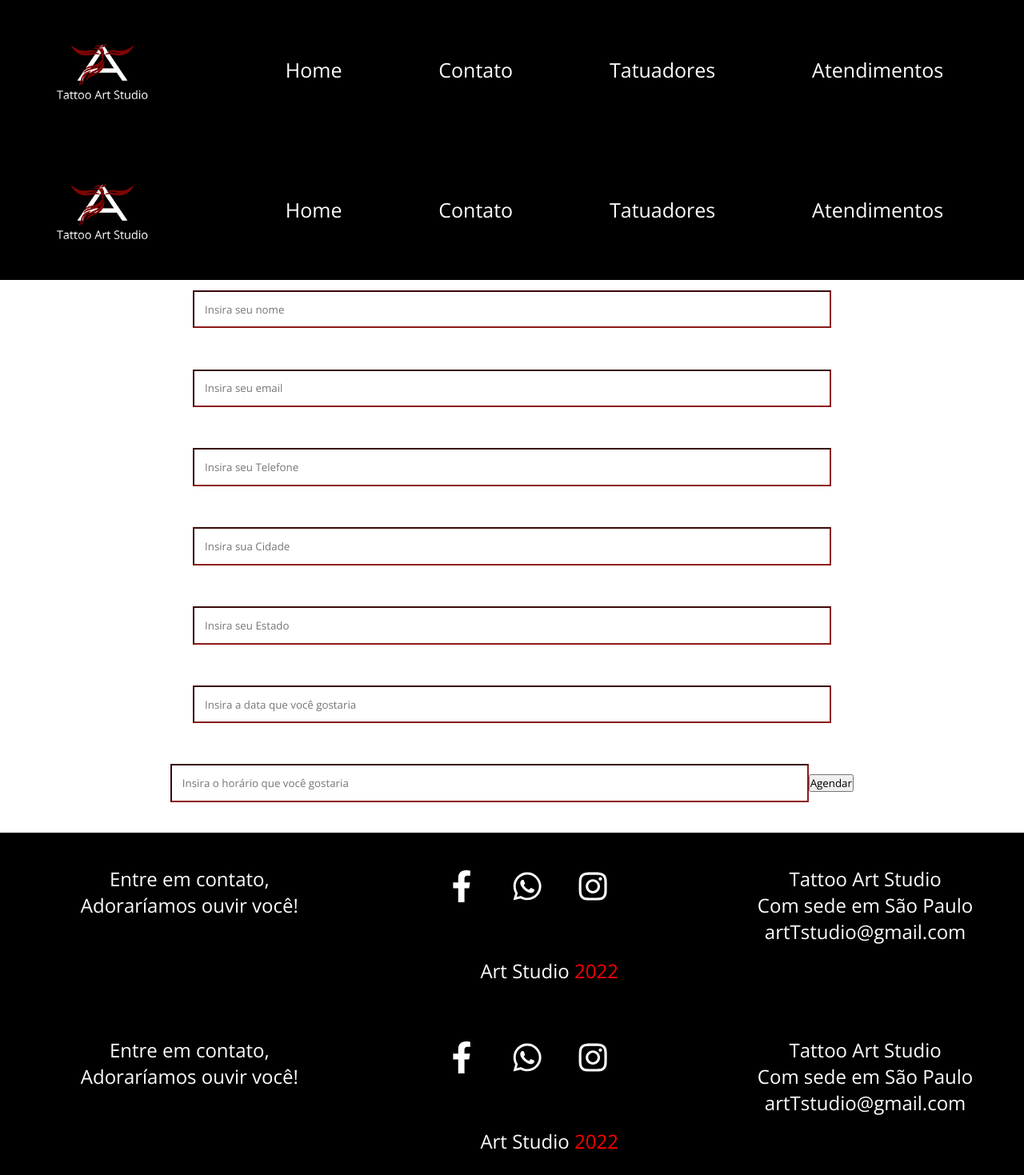
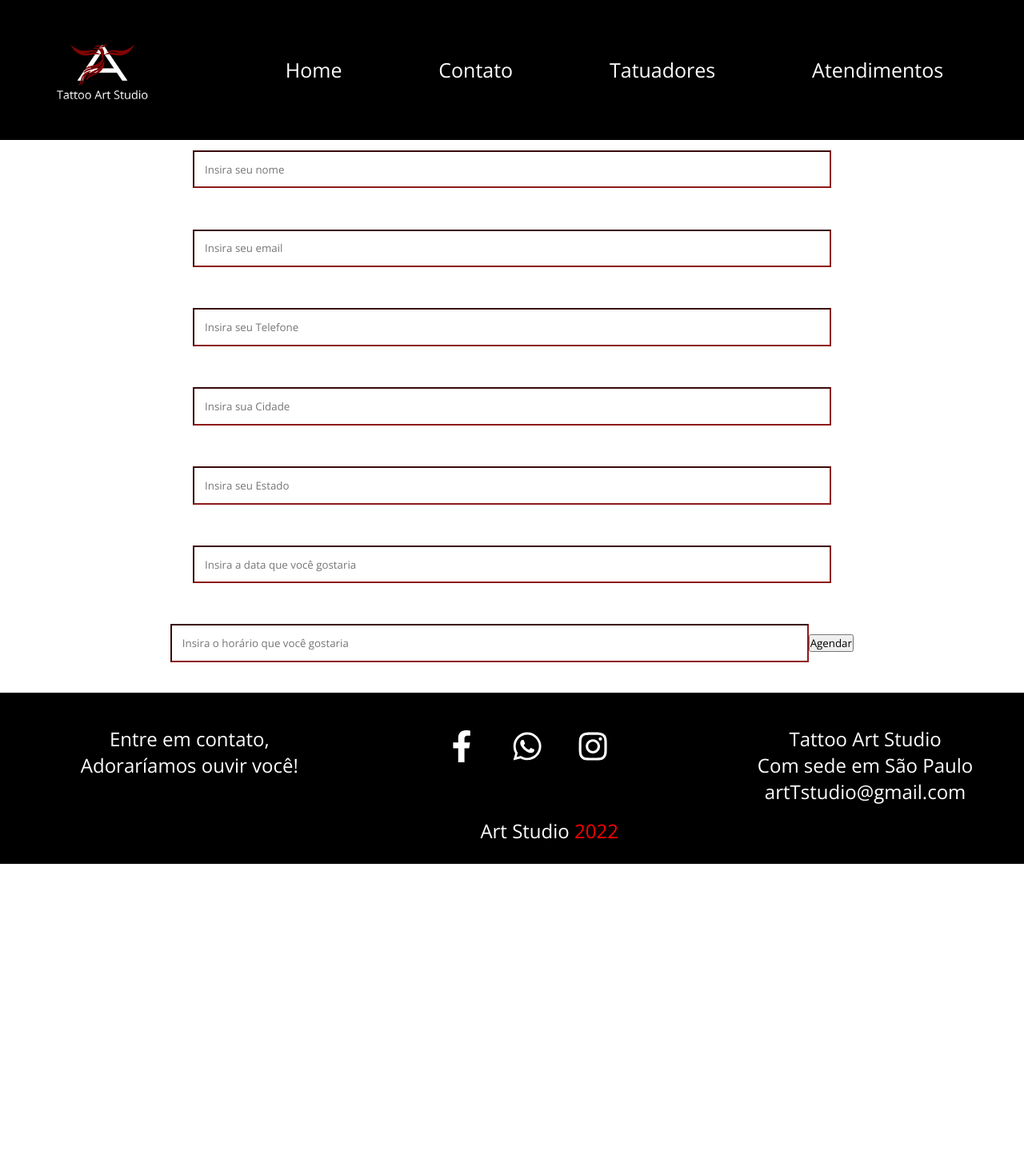
Before and after one commit to CibeleMartins/TattooArtStudio-M5, a React (Create React App) app: page /EditarAtendimentos in a window 1280 px wide. Shown: the whole page at 80% size. After the commit the page ends 1080 px from the top, so only its background shows below. Built offline with nearby package versions, Linux system fonts and the light colour scheme.

Commit message:
:boom: fix: Revertendo mudanças  ineficientes

```diff
--- a/package.json
+++ b/package.json
@@ -14,6 +14,7 @@
     "mongoose": "^6.3.1",
     "react": "^18.0.0",
     "react-dom": "^18.0.0",
+    "react-hook-form": "^7.30.0",
     "react-icons": "^4.3.1",
     "react-router-dom": "^5.2.0",
     "react-scripts": "5.0.1",
--- a/src/pages/Atendimentos.jsx
+++ b/src/pages/Atendimentos.jsx
@@ -1,15 +1,21 @@
+import { useParams } from "react-router-dom"
 import styles from "./Atendimentos.module.css"
+import Header from "../components/Header/Header"
+import Footer from "../components/Footer/Footer"
+import ShowScheduling from "./scheduling/ShowScheduling.jsx"
 
 
 function Atendimentos() {
-
+    const { id } = useParams();
     return(
         <>
 
 
-            <div className={styles.fundo}>
+            <div className={styles.container}>
                 <h1>Atendimentos</h1>
             </div>
+            <ShowScheduling userId={id}/>
+
 
 
         </>
--- a/src/pages/EditarAtendimentos.jsx
+++ b/src/pages/EditarAtendimentos.jsx
@@ -48,7 +48,7 @@ const getAtendimento = (id) => {
     isedit()
     return (
         <div>
-            <Header/>
+
    <form onSubmit={handleSubmit(editable? editar : agendar )}>
            <input
              type="text"
@@ -106,7 +106,7 @@ const getAtendimento = (id) => {
 
            <button type="submit"> {editable? "Editar" : "Agendar"}</button>
          </form>
-         <Footer/>
+
          </div>
 
     )
```
Also changed, not shown: src/components/Card/Cards.jsx (renamed from src/components/Cards/Cards.jsx), src/components/Card/cards.module.css (renamed from src/components/Cards/cards.module.css), 1 other file (tests, documents, lock files or other folders).
